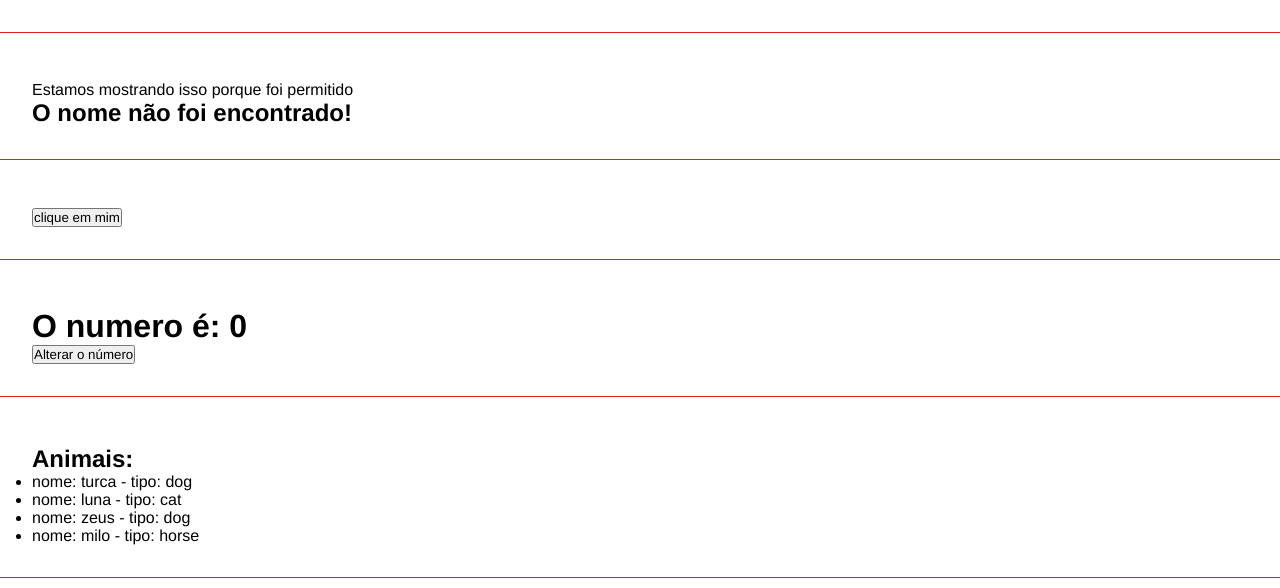
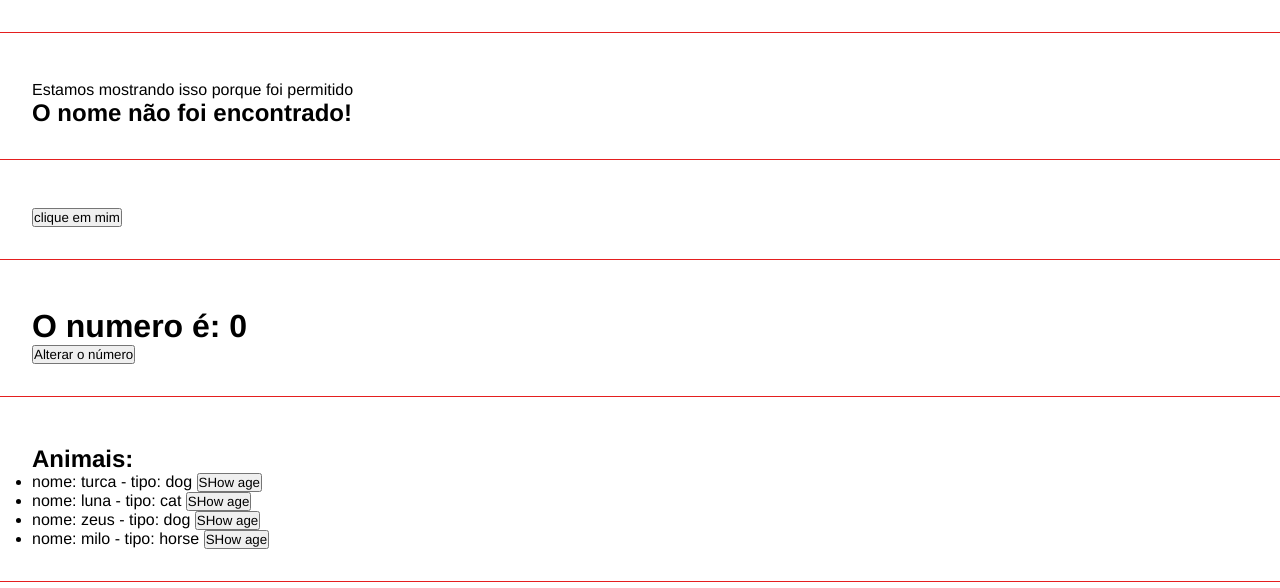
Before and after one commit to Brennux/Cuso_Agular_YT, an Angular app: page / in a window 1280 px wide. Shown: the part 737-1325 px from the top of the page. Built offline with nearby package versions, Linux system fonts and the light colour scheme.

Commit message:
adicionando interface

```diff
--- /dev/null
+++ b/src/app/Animal.ts
@@ -0,0 +1,5 @@
+export interface Animal {
+    name: string;
+    type: string;
+    age: number;
+}
--- a/src/app/components/list-render/list-render.component.html
+++ b/src/app/components/list-render/list-render.component.html
@@ -3,6 +3,8 @@
     <ul>
         <li *ngFor="let animal of animals">
             nome: {{ animal.name }} - tipo: {{ animal.type }}
+            <button (click)="showAge(animal)">SHow age</button>
         </li>
     </ul>
+    <h3>{{ animalDetails }}</h3>
 </div>
--- a/src/app/components/list-render/list-render.component.ts
+++ b/src/app/components/list-render/list-render.component.ts
@@ -1,5 +1,6 @@
-import { CommonModule } from '@angular/common';
-import { Component } from '@angular/core';
+import { CommonModule} from '@angular/common';
+import { Component, OnInit } from '@angular/core';
+import { Animal } from '../../Animal';
 
 @Component({
   selector: 'app-list-render',
@@ -7,12 +8,28 @@ import { Component } from '@angular/core';
   templateUrl: './list-render.component.html',
   styleUrl: './list-render.component.css'
 })
-export class ListRenderComponent {
-  animals = [
-    {name: 'turca', type: 'dog'},
-    {name: 'luna', type: 'cat'},
-    {name: 'zeus', type: 'dog'},
-    {name: 'milo', type: 'horse'},
+export class ListRenderComponent implements OnInit {
+  animals: Animal[] = [
+    {name: 'turca', type: 'dog', age: 3},
+    {name: 'luna', type: 'cat', age: 2},
+    {name: 'zeus', type: 'dog', age: 5},
+    {name: 'milo', type: 'horse', age: 7},
   ]
 
-}
+  animal: Animal = {
+    name: 'turca',
+    type: 'dog',
+    age: 3,
+  };
+
+  animalDetails = ""
+
+  constructor() {}
+  ngOnInit(): void {}
+
+  showAge(animal: Animal) {
+    this.animalDetails = `o pet ${animal.name} tem ${animal.age} anos`;
+  }
+
+
+  }
```
